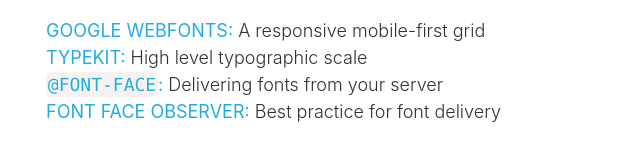
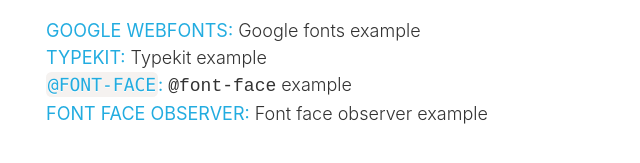
Before and after one commit to justinslack/typography-examples, a website: page index.html in a window 1280 px wide. Shown: the part 169-332 px from the top of the page, without its empty margins (174-814 px from the left). Drawn offline with Linux system fonts and the light colour scheme.

Commit message:
Change links

```diff
--- a/index.html
+++ b/index.html
@@ -23,10 +23,10 @@
     <!-- full width -->
     <div class="row">
       <ol class="toc">
-          <li><a href="google.html">Google webfonts:</a> <span>A responsive mobile-first grid</span></li>
-          <li><a href="typekit.html">Typekit:</a> <span>High level typographic scale</span></li>
-          <li><a href="font-face.html"><code class="language-css">@font-face</code>:</a> <span>Delivering fonts from your server</span></li>
-          <li><a href="font-face-observer.html">Font face observer:</a> <span>Best practice for font delivery</span></li>
+          <li><a href="google.html">Google webfonts:</a> <span>Google fonts example</span></li>
+          <li><a href="typekit.html">Typekit:</a> <span>Typekit example</span></li>
+          <li><a href="font-face.html"><code class="language-css">@font-face</code>:</a> <span><code>@font-face</code> example</span></li>
+          <li><a href="font-face-observer.html">Font face observer:</a> <span>Font face observer example</span></li>
       </ol>
     </div>
   </div>
```
